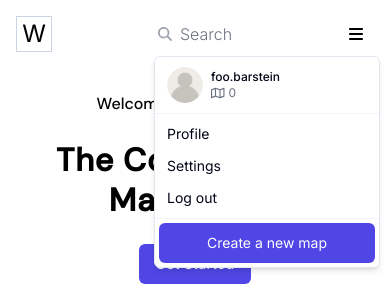
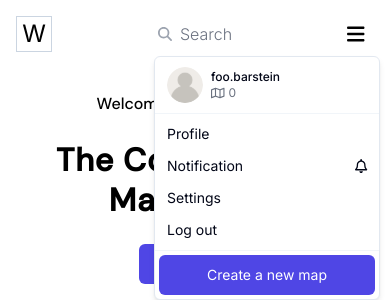
Before and after one commit to wikistreets/web-app, a Next.js app: page / in a window 390 px wide. Both pictures are taken after a click on the button 356 px from the left and 34 px from the top of the page. Shown: the top 300 px of the page. Built offline with nearby package versions, Linux system fonts and the light colour scheme.

Commit message:
add notification menu

```diff
--- a/src/components/Header/Hamburger/Hamburger.tsx
+++ b/src/components/Header/Hamburger/Hamburger.tsx
@@ -3,6 +3,7 @@
 import Link from "next/link";
 import { useState } from "react";
 import { Button } from "../../ui/button";
+import Notification from "./Notification";
 import Profile from "./HamburgerProfile";
 import {
   DropdownMenu,
@@ -22,7 +23,7 @@ export default function Hamburger() {
     <div className="sm:hidden">
       <DropdownMenu>
         <DropdownMenuTrigger className="w-9 h-9 flex justify-center items-center">
-          <FontAwesomeIcon icon={faBars} />
+          <FontAwesomeIcon icon={faBars} size="lg" />
         </DropdownMenuTrigger>
         <DropdownMenuContent className="mr-2.5">
           <DropdownMenuLabel>
@@ -30,6 +31,12 @@ export default function Hamburger() {
           </DropdownMenuLabel>
           <DropdownMenuSeparator />
           <DropdownMenuItem>Profile</DropdownMenuItem>
+          <div className="flex justify-between items-center">
+            <DropdownMenuItem>Notification</DropdownMenuItem>
+            <DropdownMenuItem>
+              <Notification />
+            </DropdownMenuItem>
+          </div>
           <DropdownMenuItem>Settings</DropdownMenuItem>
           <DropdownMenuItem>Log out</DropdownMenuItem>
           <DropdownMenuSeparator />
```
